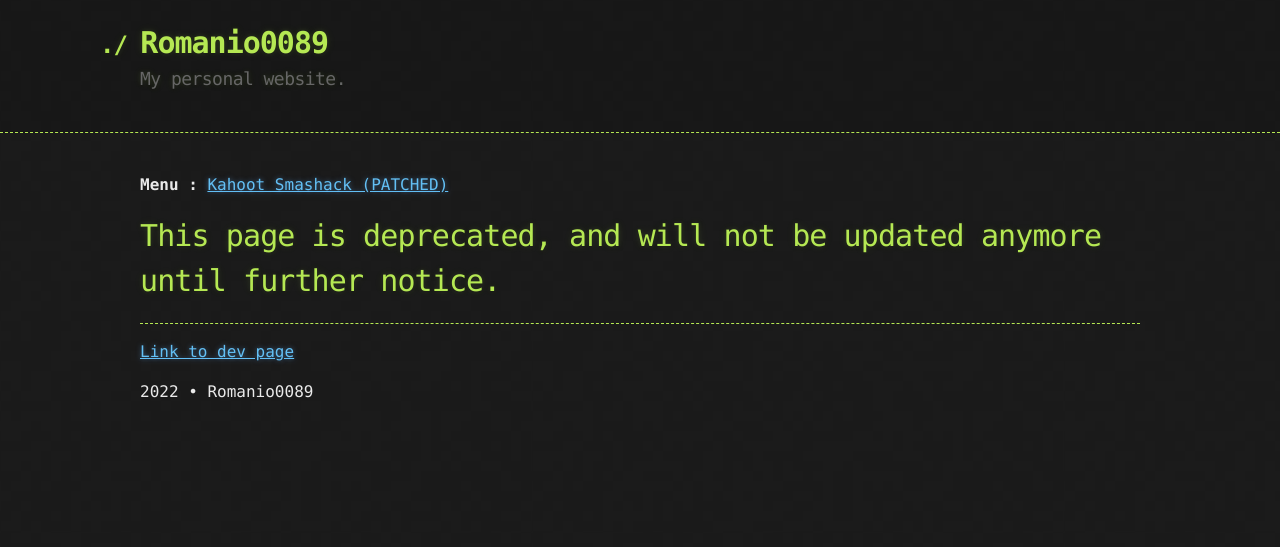
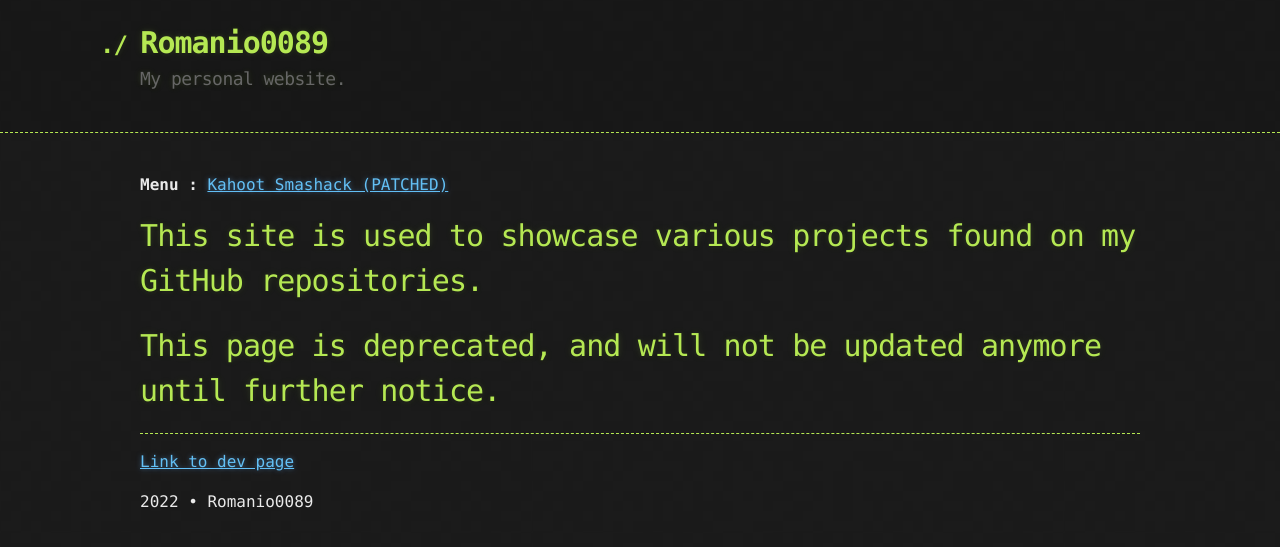
Before and after one commit to Romanio0089/romanio0089.github.io, a Jekyll site: the page built from index.md, in a window 1280 px wide. Shown: the top 547 px of the page. Built offline with Jekyll 4.4.1, drawn with Linux system fonts in a browser that asks for light colours.

Commit message:
Update index.md

```diff
--- a/index.md
+++ b/index.md
@@ -8,6 +8,7 @@ layout: default
 
 
 
+# This site is used to showcase various projects found on my GitHub repositories.
 # This page is deprecated, and will not be updated anymore until further notice.
 
 
```
